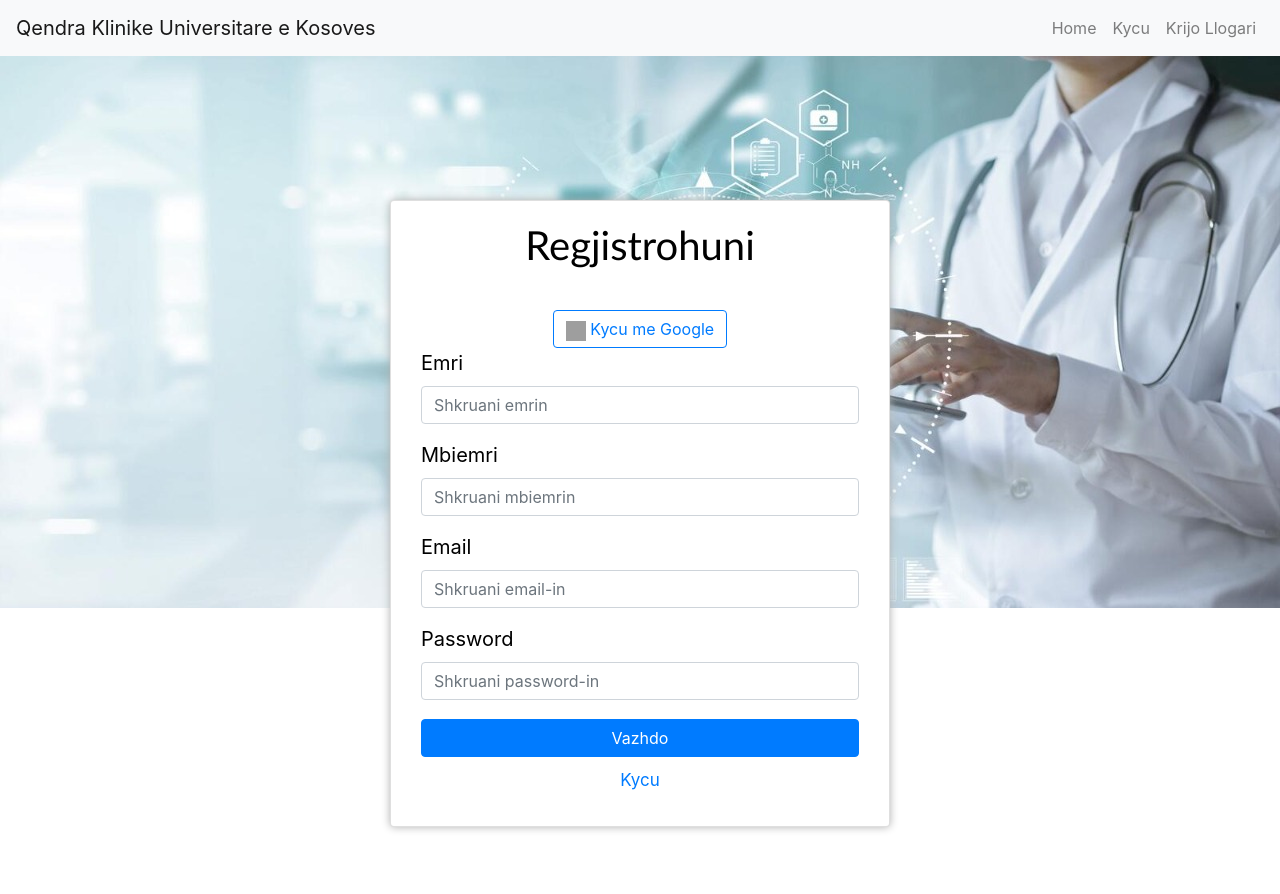
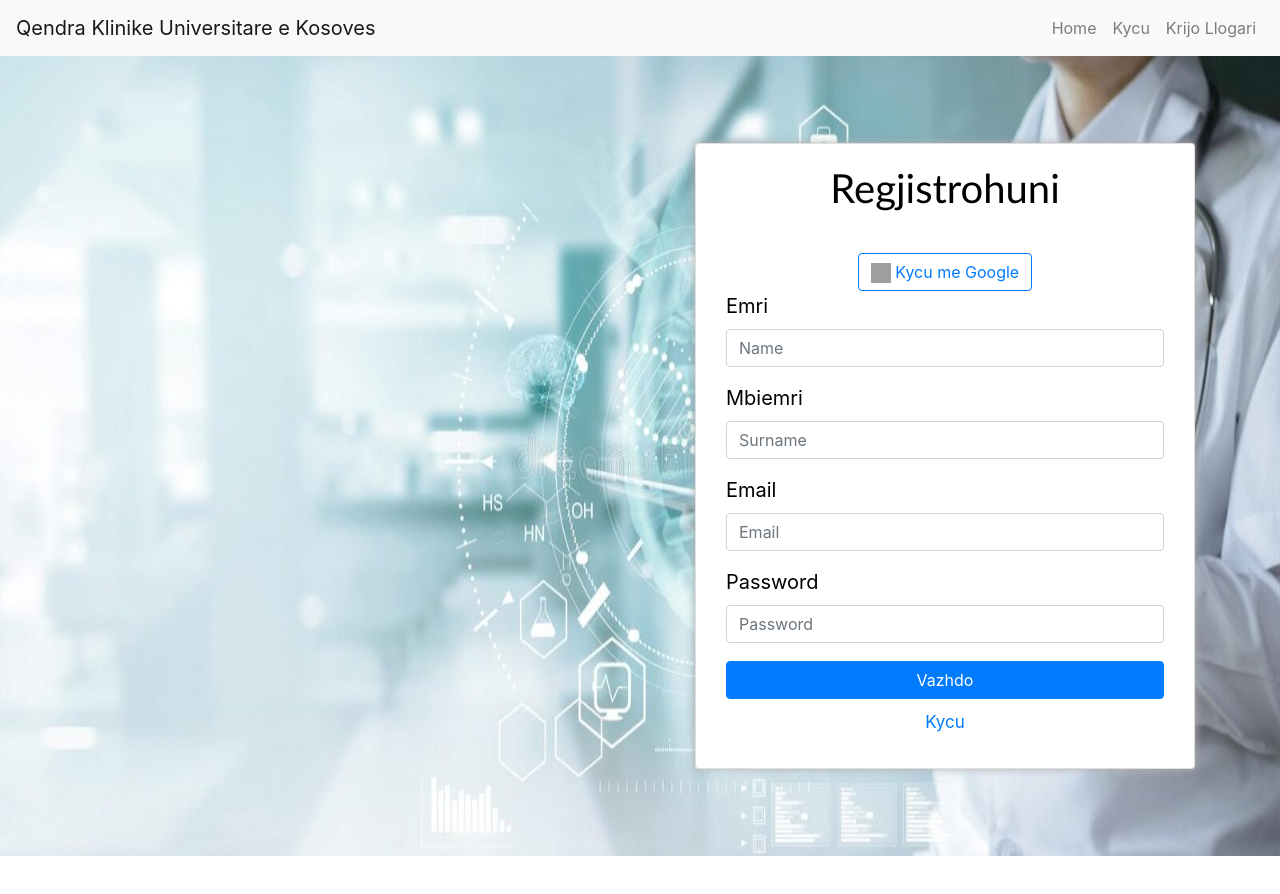
Before and after one commit to anilaavdylii/HMS-frontend, a React (Create React App) app: page /register in a window 1280 px wide. Shown: the top 894 px of the page. After the commit the page ends 856 px from the top, so only its background shows below. Built offline with nearby package versions, Linux system fonts and the light colour scheme; grey boxes are pictures that could not be loaded.

Commit message:
Register form validation

```diff
--- a/src/App.css
+++ b/src/App.css
@@ -16,7 +16,8 @@
 .App-header {
   background-image: url(./img/login.jpg);
   background-repeat: no-repeat;
-  height: 150vh;
+  background-size: 100% 100%;
+  height: 100vh;
   display: flex;
   flex-direction: column;
   align-items: center;
@@ -41,7 +42,7 @@
 
 .parent-div{
   display:flex;
-  justify-content: center;
+  justify-content: end;
   align-items: center;
 }
 
@@ -84,3 +85,8 @@
   margin: -15px 0px 10px;
   font-size: 17px;
 }
+
+p {
+  color: red;
+  font-size: small;
+}
--- a/src/Components/Register.js
+++ b/src/Components/Register.js
@@ -1,43 +1,118 @@
-import React from 'react'
+import React,{useState, useEffect} from 'react'
 import Container from "react-bootstrap/Container";
 import Card from "react-bootstrap/Card";
 import Button from "react-bootstrap/Button";
 import Form from "react-bootstrap/Form";
 
+
 function Register() {
+  const initialValues = {name:"", surname:"", email:"", password:""};
+  const [formValues, setFormValues] = useState(initialValues);
+  const [formErrors, setFormErrors] = useState({});
+  const [isSubmit, setIsSubmit] = useState(false);
+
+  const handleChange = (e) => {
+    const { name, value } = e.target;
+    setFormValues({ ...formValues, [name]: value });
+  };
+
+  const handleSubmit = (e) => {
+    e.preventDefault();
+    setFormErrors(validate(formValues));
+    setIsSubmit(true);
+  };
+
+  useEffect(() => {
+    console.log(formErrors);
+    if (Object.keys(formErrors).length === 0 && isSubmit) {
+      console.log(formValues);
+    }
+  }, [formErrors]);
+  const validate = (values) => {
+    const errors = {};
+    const regex = /^[^\s@]+@[^\s@]+\.[^\s@]{2,}$/i;
+    if (!values.name) {
+      errors.name = "Name is required!";
+    }
+    if (!values.surname) {
+      errors.surname = "Surname is required!";
+    }
+    if (!values.email) {
+      errors.email = "Email is required!";
+    } else if (!regex.test(values.email)) {
+      errors.email = "This is not a valid email format!";
+    }
+    if (!values.password) {
+      errors.password = "Password is required";
+    } else if (values.password.length < 4) {
+      errors.password = "Password must be more than 4 characters";
+    } else if (values.password.length > 10) {
+      errors.password = "Password cannot exceed more than 10 characters";
+    }
+    return errors;
+  };
+
+
   return (
     <div className="App">
       <header className='App-header'>
         <Container>
           <div className="parent-div">
-              <div className='example-div'>
+              <div className='example-div2'>
                 <Card className='card-style'>
                   <h1 className='login-heading'>Regjistrohuni</h1>
-                <Form style={{margin:"30px"}}>
+
+                <Form style={{margin:"30px"}} onSubmit={handleSubmit}>
 
                 <Button variant="outline-primary"
                   size="md"> <img width="20" height="20"
                   src="https://icon-library.com/images/google-g-icon/google-g-icon-12.jpg"
                 /> Kycu me Google</Button>
 
+
                 <Form.Group className="mb-3" controlId="formBasicName">
                     <Form.Label className='label-text'>Emri</Form.Label>
-                    <Form.Control type="email" placeholder="Shkruani emrin" />
+                    <Form.Control type="text"
+                        name="name"
+                        placeholder="Name"
+                        value={formValues.name}
+                        onChange={handleChange}
+                    />
+                    <p>{formErrors.name}</p>
                   </Form.Group>
 
                   <Form.Group className="mb-3" controlId="formBasicSurname">
                     <Form.Label className='label-text'>Mbiemri</Form.Label>
-                    <Form.Control type="email" placeholder="Shkruani mbiemrin" />
+                    <Form.Control type="text"
+                        name="surname"
+                        placeholder="Surname"
+                        value={formValues.surname}
+                        onChange={handleChange}
+
+                    />
+                    <p>{formErrors.surname}</p>
                   </Form.Group>
 
                   <Form.Group className="mb-3" controlId="formBasicEmail">
                     <Form.Label className='label-text'>Email</Form.Label>
-                    <Form.Control type="email" placeholder="Shkruani email-in" />
+                    <Form.Control type="text"
+                      name="email"
+                      placeholder="Email"
+                      value={formValues.email}
+                      onChange={handleChange}
+                    />
+                    <p>{formErrors.email}</p>
                   </Form.Group>
 
                   <Form.Group className="mb-3" controlId="formBasicPassword">
                     <Form.Label className='label-text'>Password</Form.Label>
-                    <Form.Control type="password" placeholder="Shkruani password-in" />
+                    <Form.Control type="password"
+                          name="password"
+                          placeholder="Password"
+                          value={formValues.password}
+                          onChange={handleChange}
+                    />
+                    <p>{formErrors.password}</p>
                   </Form.Group>
 
                  <Button variant="primary" type="submit" className='button'>
```
